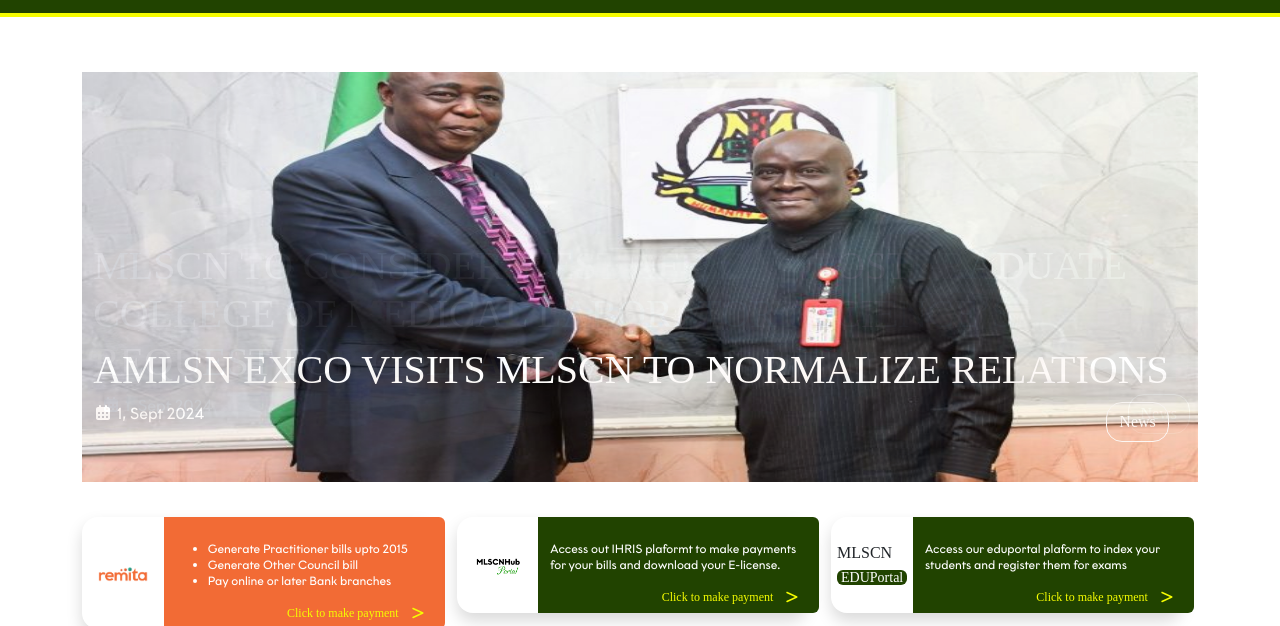
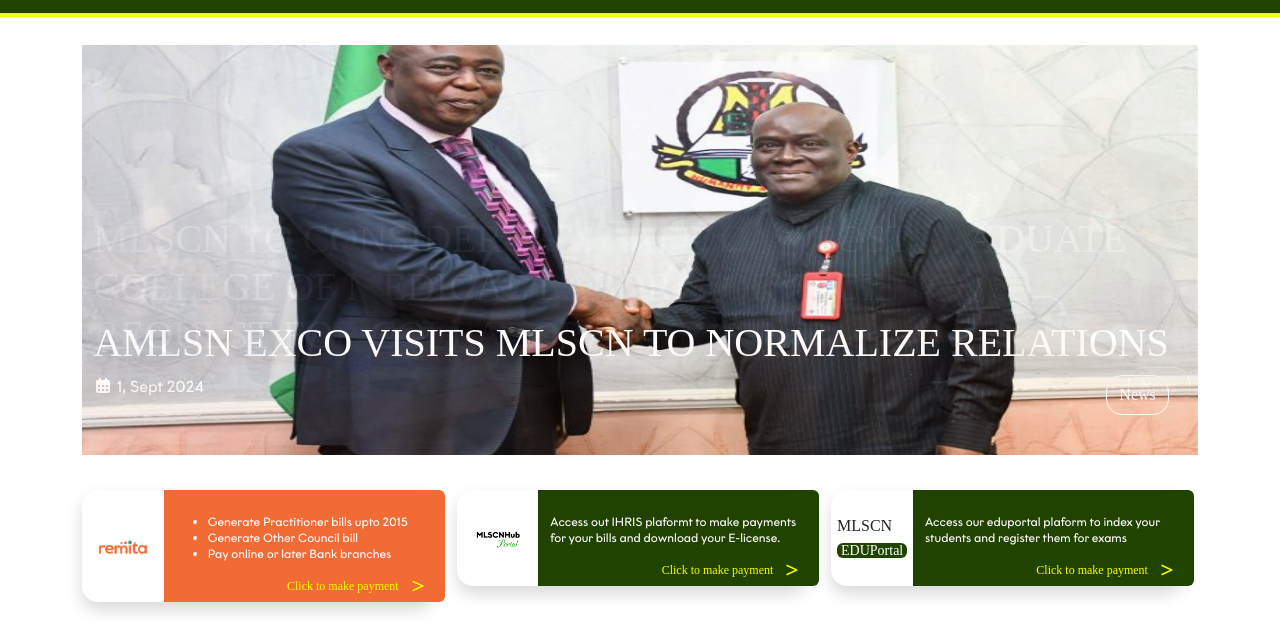
Before and after one commit to ajagabos007/mlscn-html-template, a plain HTML site: page index.html in a window 1280 px wide. Shown: the part 99-725 px from the top of the page. Drawn offline with Linux system fonts and the light colour scheme; files whose address does not match are found by name; a web font is replaced by a local one.

Commit message:
rm mlscn-section class from first section

```diff
--- a/index.html
+++ b/index.html
@@ -96,7 +96,7 @@
     <div class="container pt-5">
 
       <!-- Carousel Section -->
-      <section class="mlscn-section">
+      <section>
         <div id="carouselExampleCaptions" class="carousel slide carousel-fade" data-bs-ride="carousel">
           <!-- <div class="carousel-indicators">
             <button type="button" data-bs-target="#carouselExampleCaptions" data-bs-slide-to="0" class="active"
```
